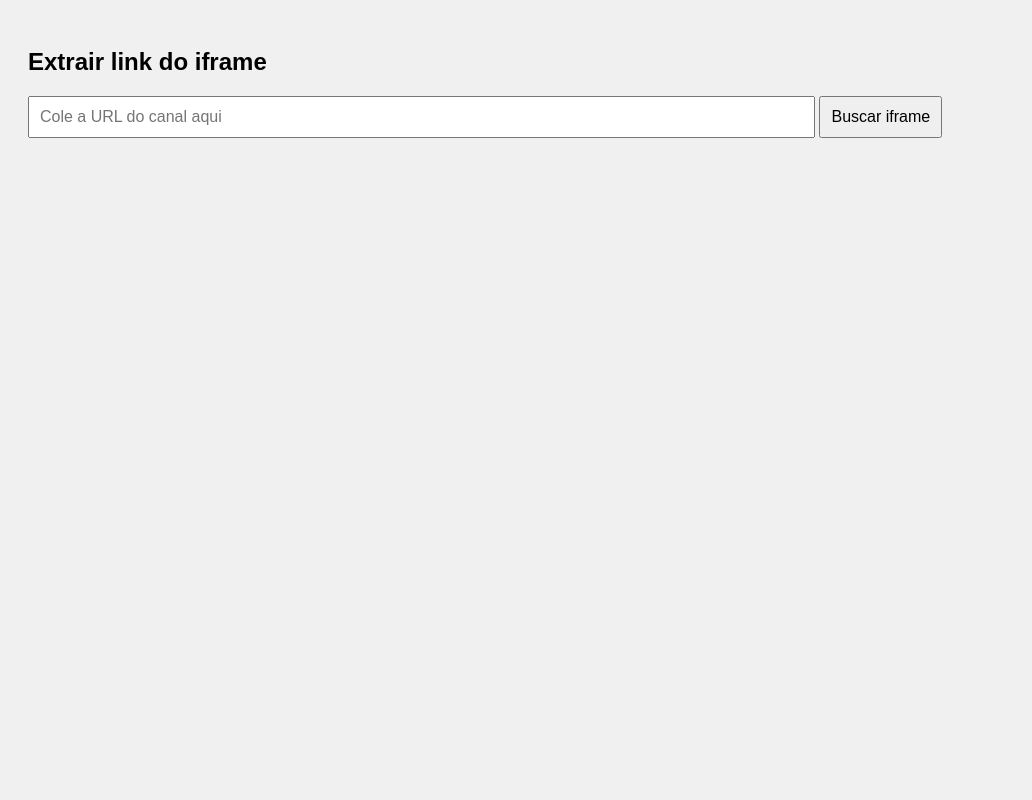
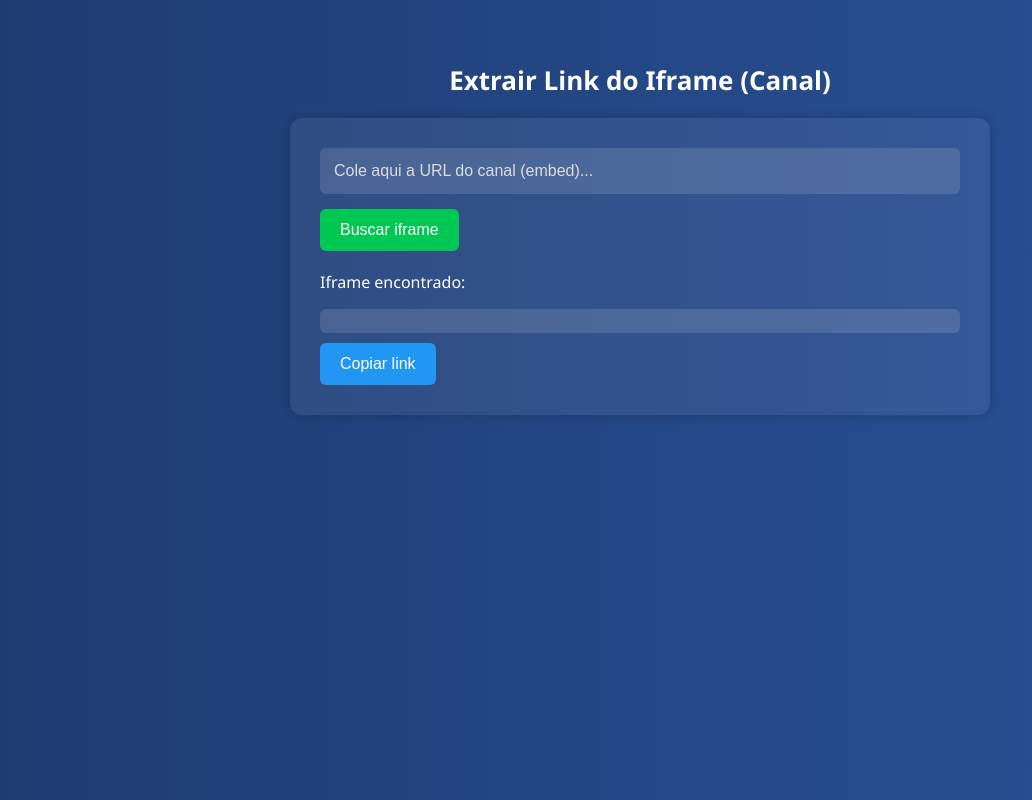
Before and after one commit to galaxyplay1234/extrair-iframe, a plain HTML site: page index.html in a window 1280 px wide. Shown: the whole page, without its empty margins (0-1032 px from the left). Drawn offline with Linux system fonts and the light colour scheme.

Commit message:
Atualizar o index.html

```diff
--- a/index.html
+++ b/index.html
@@ -3,58 +3,125 @@
 <head>
   <meta charset="UTF-8" />
   <meta name="viewport" content="width=device-width, initial-scale=1.0"/>
-  <title>Extrair Iframe</title>
+  <title>Extrair Link do Iframe</title>
   <style>
-    body {
-      font-family: Arial, sans-serif;
-      padding: 20px;
-      background: #f0f0f0;
+    * {
+      box-sizing: border-box;
     }
 
-    input, button {
-      padding: 10px;
+    body {
+      margin: 0;
+      padding: 0;
+      font-family: 'Segoe UI', Tahoma, Geneva, Verdana, sans-serif;
+      background: linear-gradient(to right, #1e3c72, #2a5298);
+      color: #fff;
+      display: flex;
+      flex-direction: column;
+      align-items: center;
+      justify-content: flex-start;
+      min-height: 100vh;
+      padding: 40px 20px;
+    }
+
+    h2 {
+      margin-bottom: 20px;
+      font-size: 26px;
+      text-align: center;
+    }
+
+    .container {
+      background: #ffffff10;
+      padding: 30px;
+      border-radius: 12px;
+      max-width: 700px;
+      width: 100%;
+      box-shadow: 0 0 12px rgba(0, 0, 0, 0.2);
+    }
+
+    input[type="text"] {
+      width: 100%;
+      padding: 14px;
       font-size: 16px;
-      margin-bottom: 10px;
+      border: none;
+      border-radius: 6px;
+      margin-bottom: 15px;
+      background: #ffffff20;
+      color: #fff;
+    }
+
+    input[type="text"]::placeholder {
+      color: #ddd;
+    }
+
+    button {
+      padding: 12px 20px;
+      font-size: 16px;
+      border: none;
+      border-radius: 6px;
+      background-color: #00c853;
+      color: white;
+      cursor: pointer;
+      transition: background 0.3s ease;
+    }
+
+    button:hover {
+      background-color: #00b44a;
+    }
+
+    #resultado {
+      margin-top: 20px;
     }
 
     #iframeLink {
       margin-top: 10px;
+      background: #ffffff20;
+      padding: 12px;
+      border-radius: 6px;
+      word-break: break-all;
       font-weight: bold;
-      word-break: break-all;
-      background: #fff;
-      padding: 10px;
-      border: 1px solid #ccc;
-    }
-
-    .hidden {
-      display: none;
     }
 
     .copy-btn {
-      margin-left: 10px;
-      background-color: #4CAF50;
-      color: white;
-      border: none;
-      cursor: pointer;
-      padding: 10px;
+      margin-top: 10px;
+      background-color: #2196F3;
     }
 
     .copy-btn:hover {
-      background-color: #45a049;
+      background-color: #1e88e5;
+    }
+
+    @media (max-width: 600px) {
+      h2 {
+        font-size: 22px;
+      }
+
+      .container {
+        padding: 20px;
+      }
+
+      button {
+        width: 100%;
+      }
+
+      .copy-btn {
+        width: 100%;
+      }
     }
   </style>
 </head>
 <body>
 
-  <h2>Extrair link do iframe</h2>
+  <h2>Extrair Link do Iframe (Canal)</h2>
 
-  <input type="text" id="urlInput" placeholder="Cole a URL do canal aqui" size="80" />
-  <button onclick="buscarIframe()">Buscar iframe</button>
+  <div class="container">
+    <input type="text" id="urlInput" placeholder="Cole aqui a URL do canal (embed)..." />
+    <button onclick="buscarIframe()">Buscar iframe</button>
 
-  <div id="resultado" class="hidden">
-    <p>Iframe encontrado:</p>
-    <div id="iframeLink"></div>
-    <button class="copy-btn" onclick="copiarIframe()">Copiar link</button>
+    <div id="resultado" class="hidden">
+      <p>Iframe encontrado:</p>
+      <div id="iframeLink"></div>
+      <button class="copy-btn" onclick="copiarIframe()">Copiar link</button>
+    </div>
   </div>
 
   <script>
@@ -71,23 +138,26 @@
         const doc = parser.parseFromString(html, "text/html");
         const iframe = doc.querySelector("iframe");
 
+        const resultadoDiv = document.getElementById("resultado");
+        const iframeDiv = document.getElementById("iframeLink");
+
         if (iframe && iframe.src) {
-          document.getElementById("iframeLink").textContent = iframe.src;
-          document.getElementById("resultado").classList.remove("hidden");
+          iframeDiv.textContent = iframe.src;
         } else {
-          document.getElementById("iframeLink").textContent = "Iframe não encontrado.";
-          document.getElementById("resultado").classList.remove("hidden");
+          iframeDiv.textContent = "Iframe não encontrado.";
         }
+
+        resultadoDiv.classList.remove("hidden");
       } catch (error) {
-        console.error("Erro ao buscar iframe:", error);
         alert("Erro ao buscar o iframe.");
+        console.error("Erro:", error);
       }
     }
 
     function copiarIframe() {
       const text = document.getElementById("iframeLink").textContent;
       navigator.clipboard.writeText(text).then(() => {
-        alert("Link copiado para a área de transferência!");
+        alert("Link copiado com sucesso!");
       });
     }
   </script>
```
